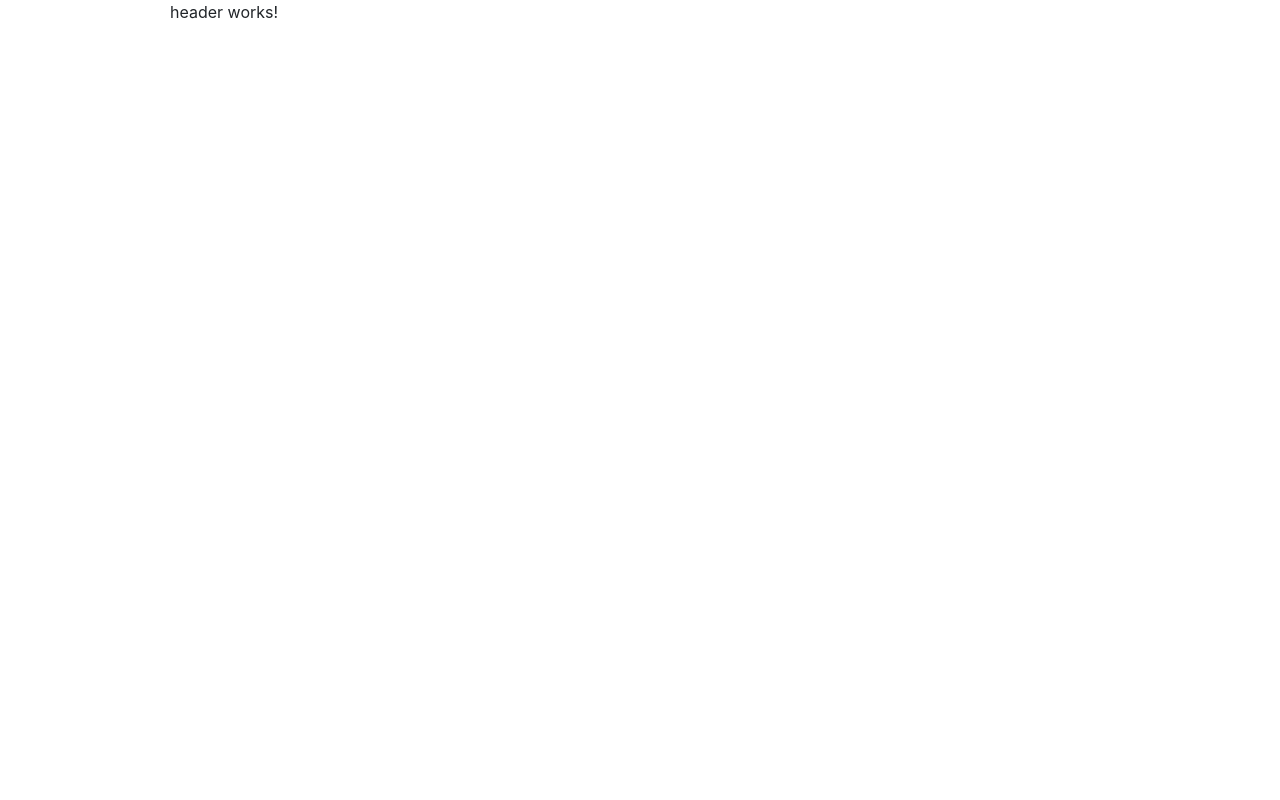
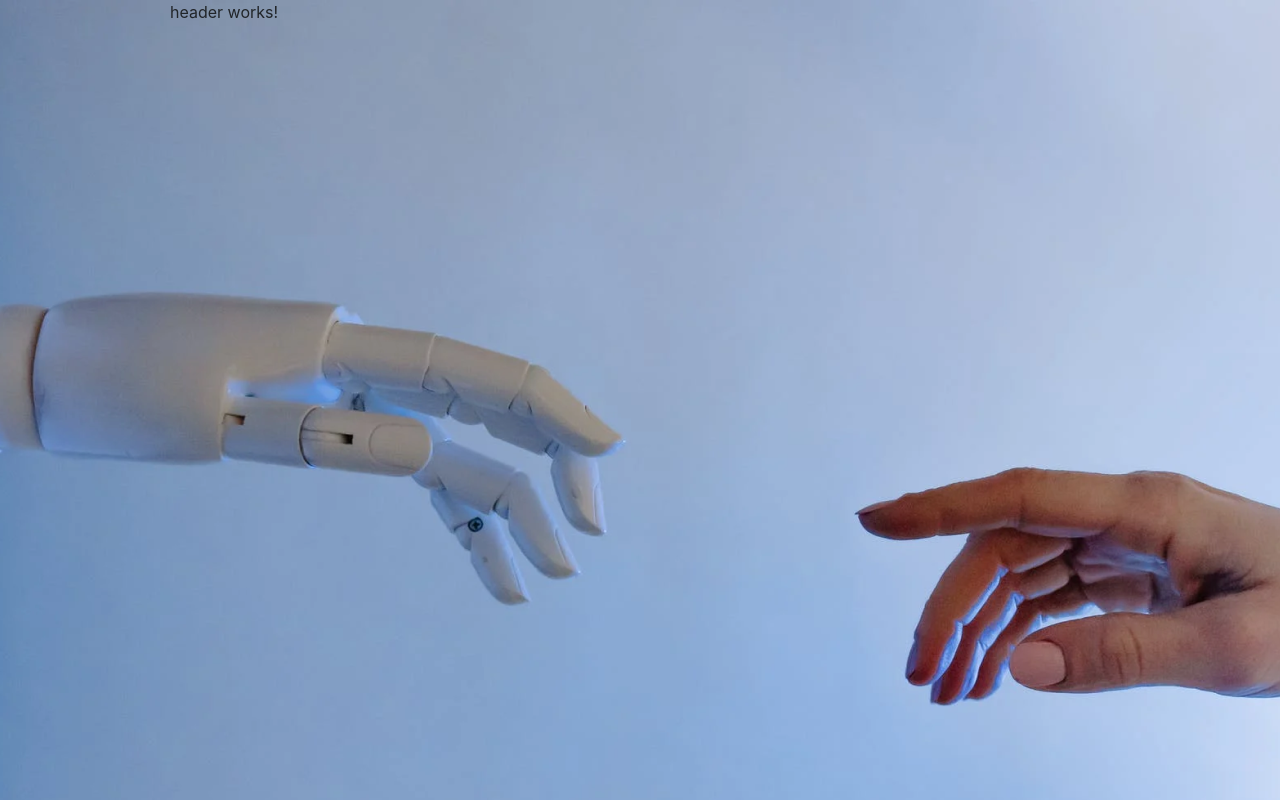
Before and after one commit to ericwafula/github-search, an Angular app: page / in a window 1280 px wide. Shown: the top 800 px of the page. Built offline with nearby package versions, Linux system fonts and the light colour scheme.

Commit message:
added background image

```diff
--- a/src/styles.css
+++ b/src/styles.css
@@ -11,4 +11,9 @@
 body{
     margin-left: 170px;
     margin-right: 170px;
+    background-image: url('./assets/background-image.png');
+    height: 1024px;
+    background-position: fixed;
+    background-repeat: repeat;
+    background-size: cover;
 }
```
Also changed, not shown: src/assets/background-image.png (added), src/assets/github-search.png (added).
